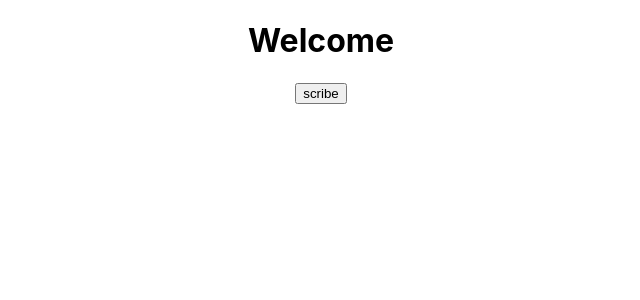
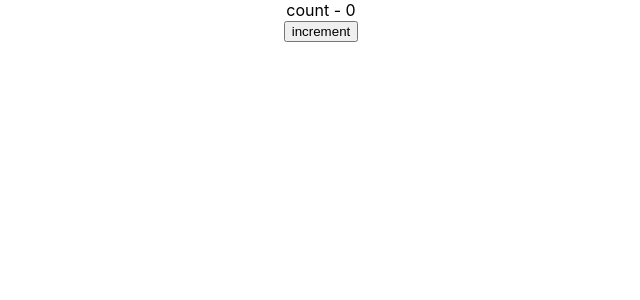
Before and after one commit to nicholeemma/React, a React (Create React App) app: page / in a window 1280 px wide. Shown: the top 300 px of the page, without its empty margins (319-959 px from the left). Built offline with nearby package versions, Linux system fonts and the light colour scheme.

Commit message:
setstate example

```diff
--- a/src/App.js
+++ b/src/App.js
@@ -5,11 +5,12 @@
 import Welcome from './Components/Welcome.js';
 import Hello from './Components/Hello.js';
 import Messages from './Components/Messages.js';
-
+import Counter from './Components/Counter.js';
 
 function App() {
   return (
     <div className="App">
+      <Counter></Counter>
        {/* <Greet name = "Bruce" heroname = "spider">
          <p>This is children prop</p> </Greet>
        <Greet name = "clart" heroname = "bat">
@@ -20,7 +21,7 @@
       <Welcome name = "clark" heroname = "sup"/>
       <Welcome name = "brute" heroname = "superman"/>
       <Hello />  */}
-      <Messages></Messages>
+      {/* <Messages></Messages> */}
     </div>
   );
 }
--- /dev/null
+++ b/src/Components/Counter.js
@@ -0,0 +1,49 @@
+import React, { Component } from 'react'
+
+class Counter extends Component {
+
+    constructor(props) {
+        super(props)
+        this.state = {
+            count: 0
+        }
+    }
+
+    increment() {
+        // do not change the state directly, it will not show on the UI
+        // this.state.count =1+this.state.count
+        // this.setState ({
+        //     count : this.state.count + 1
+        // }, () => {
+        //     console.log('callback value', this.state.count)
+        // })
+        // // called before set  asychoronized statement
+        console.log(this.state.count)
+
+        this.setState(preState, props => ({
+            count:preState.count + 1
+        }))
+        console.log(this.state.count)
+    }
+
+    incrementFive() {
+        this.increment();
+        this.increment();
+        this.increment();
+        this.increment();
+        this.increment();
+    }
+    render() {
+        return (
+            <div>
+                <div>
+count - {this.state.count}
+            </div>
+            <button onClick={() => this.incrementFive()}>increment</button>
+            </div>
+
+        )
+    }
+}
+
+export default Counter
--- a/src/Components/Messages.js
+++ b/src/Components/Messages.js
@@ -25,5 +25,4 @@
 
     }
 }
-
 export default Messages;
```
